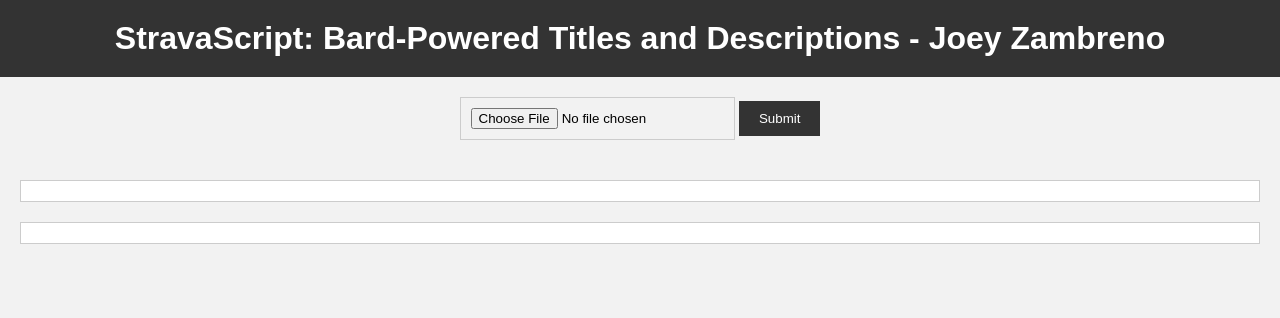
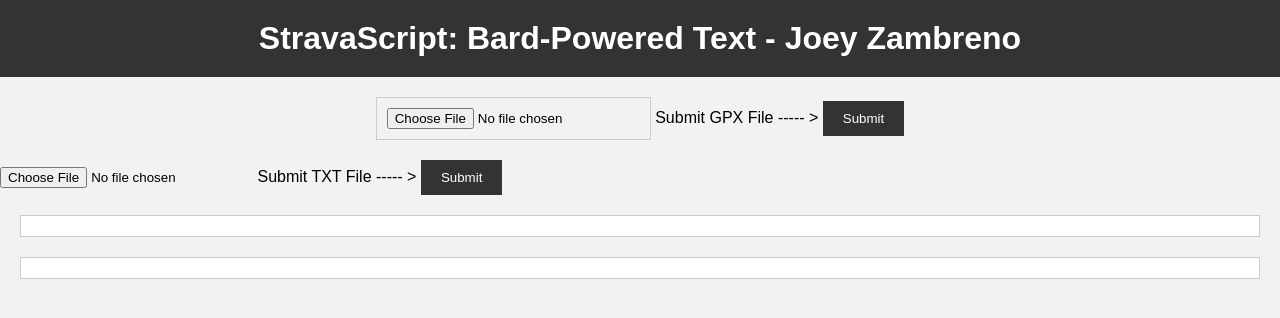
Before and after one commit to JoeyZeee/StravaScript, a Flask app: page / in a window 1280 px wide. Shown: the top 318 px of the page. Run offline with Flask 3, Linux system fonts and the light colour scheme.

Commit message:
Update index.html

```diff
--- a/templates/index.html
+++ b/templates/index.html
@@ -8,13 +8,21 @@
     <link rel="stylesheet" type="text/css" href="{{ url_for('static', filename='style.css') }}">
 </head>
 <body>
-    <h1>StravaScript: Bard-Powered Titles and Descriptions - Joey Zambreno</h1>
+    <h1>StravaScript: Bard-Powered Text - Joey Zambreno</h1>
     <form id="upload-form" enctype="multipart/form-data">
         <input type="file" id="gpx-file" accept=".gpx" required>
+        <label for="gpx-file">Submit GPX File ----- > </label>
         <input type="submit" value="Submit">
     </form>
+    <div class="form-container">
+        <form id="txt-upload-form" method="POST" enctype="multipart/form-data" action="/upload">
+            <input type="file" name="txt_file" accept=".txt" required>
+            <label for="txt_file">Submit TXT File ----- > </label>
+            <input type="submit" value="Submit">
+        </form>
+    </div>
     <pre id="output"></pre>
     <pre id="bard"></pre>
-    <script src="{{ url_for('static', filename='main.js') }}"></script>
+    <script src="{{ url_for('static', filename='main.js') }}"></script> <!-- Include the main.js file -->
 </body>
 </html>
```
